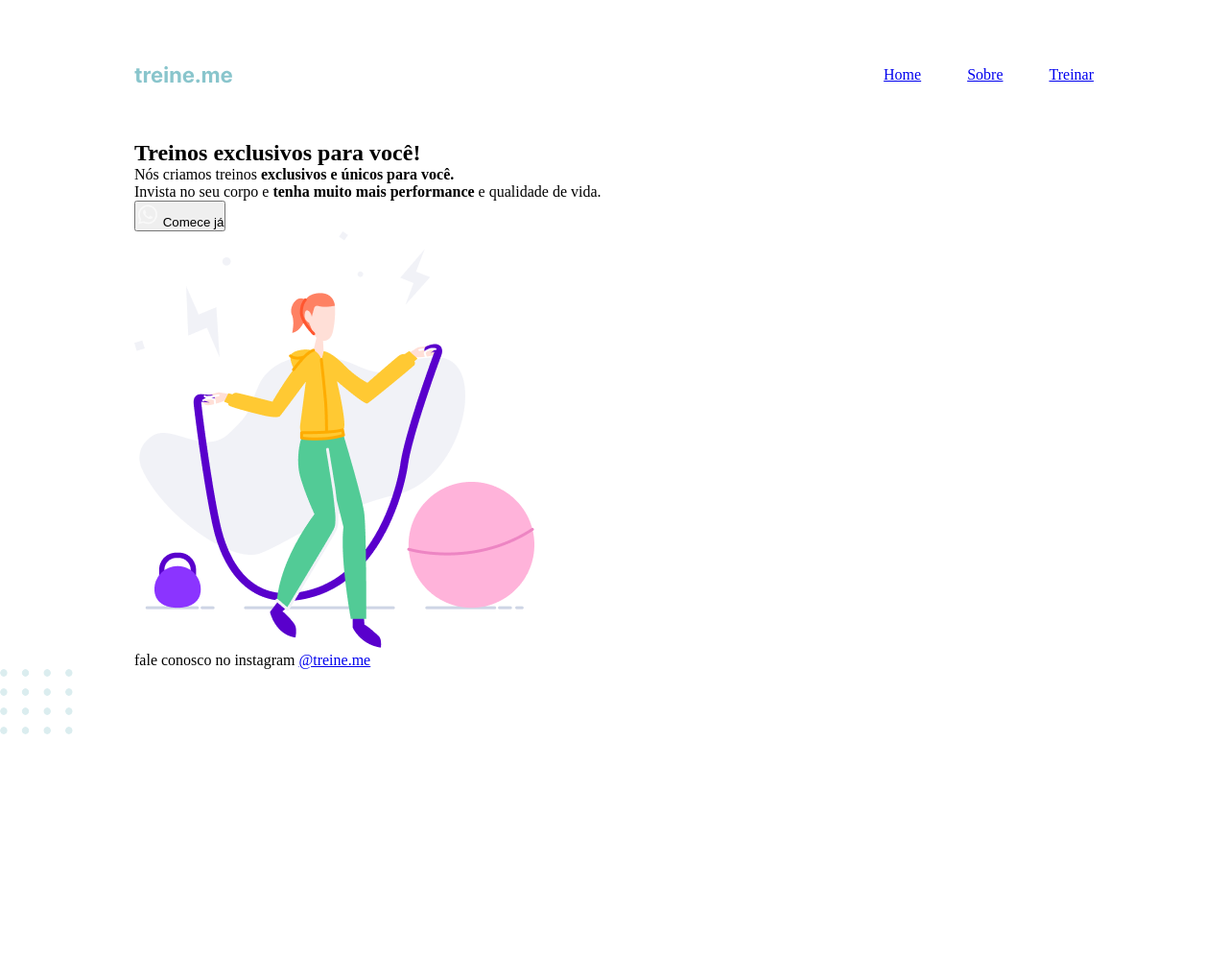
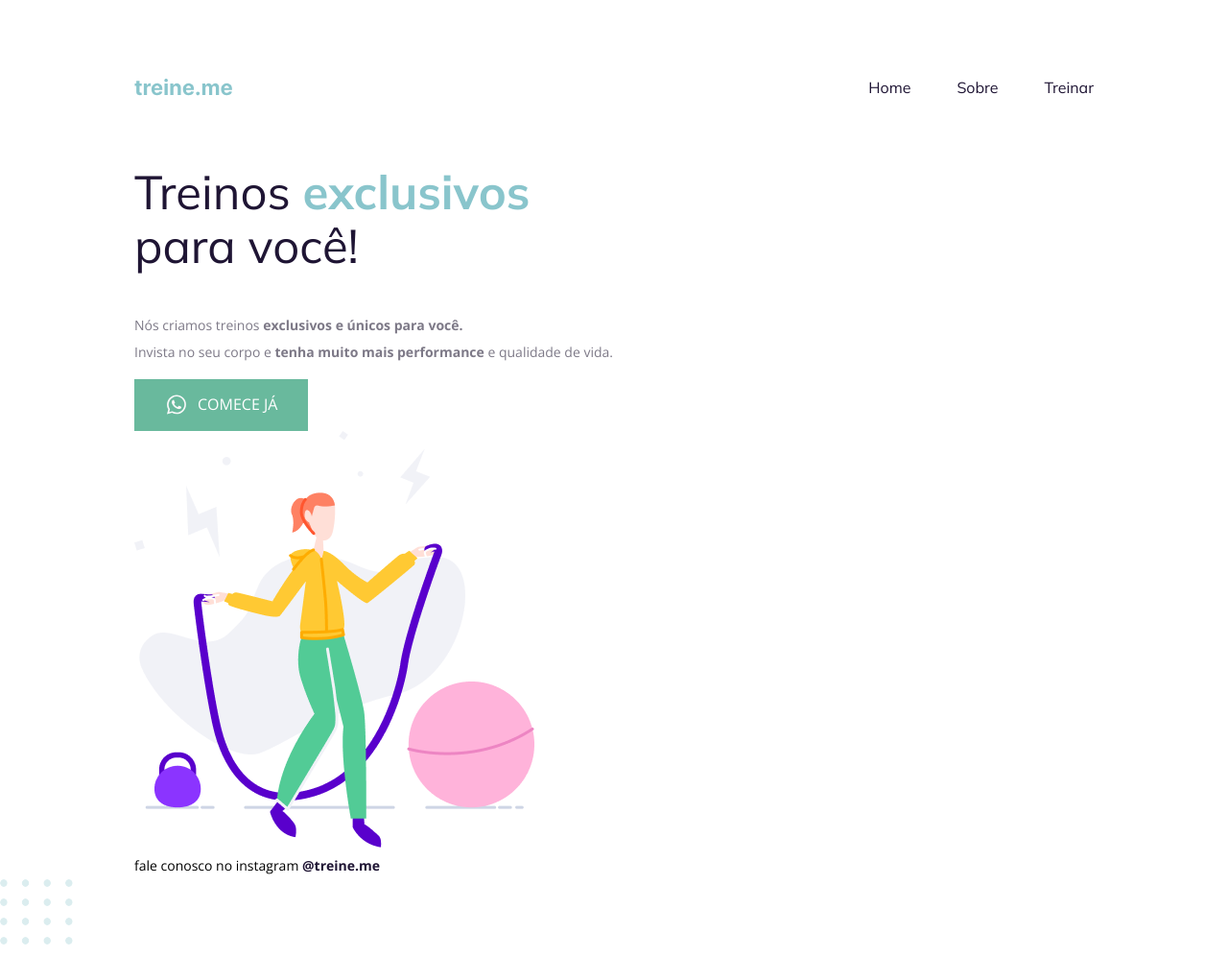
Before and after one commit to Italo-Chiaradia/projeto-02-explorer, a plain HTML site: page index.html in a window 1280 px wide. Shown: the whole page at 96% size. Before the commit the page ends 800 px from the top, so only its background shows below. Drawn offline with nearby package versions, Linux system fonts and the light colour scheme.

Commit message:
adiciona font e cor

```diff
--- a/index.html
+++ b/index.html
@@ -1,10 +1,14 @@
 <!DOCTYPE html>
 <html lang="pt-br">
 <head>
+  <link rel="preconnect" href="https://fonts.googleapis.com">
+  <link rel="preconnect" href="https://fonts.gstatic.com" crossorigin>
   <meta charset="UTF-8">
   <meta name="viewport" content="width=device-width, initial-scale=1.0">
   <title>Treine me</title>
+
   <link rel="stylesheet" href="style.css">
+  <link href="https://fonts.googleapis.com/css2?family=Mulish:wght@400;700&family=Open+Sans:wght@400;700&display=swap" rel="stylesheet">
 </head>
 <body>
   <div class="page">
@@ -29,7 +33,7 @@
 
     <main>
       <section>
-        <h1>Treinos exclusivos para você!</h1>
+        <h1>Treinos <span>exclusivos</span><br> para você!</h1>
         <p>
           Nós criamos treinos <strong>exclusivos e únicos para você.</strong><br>
           Invista no seu corpo e <strong>tenha muito mais performance</strong> e qualidade de vida.
--- a/style.css
+++ b/style.css
@@ -1,7 +1,6 @@
-* {
+body {
   margin: 0;
-  padding: 0;
-  box-sizing: border-box;
+  font-family: 'Open Sans', sans-serif;
 }
 .page {
   width: 1000px;
@@ -19,3 +18,49 @@ ul {
   gap: 48px;
   list-style: none;
 }
+a {
+  color: #1F1534;
+  text-decoration: none;
+}
+ul li a:hover {
+  font-weight: bold;
+}
+h1, ul {
+  font-family: 'Mulish', sans-serif;
+}
+h1 {
+  font-weight: normal;
+  font-size: 49px;
+  line-height: 56px;
+  color: #1F1534;
+}
+h1 span {
+  color: #89C5CC;
+  font-weight: bold;
+}
+p {
+  font-size: 14px;
+  line-height: 28px;
+  color: #7D7987;
+}
+button {
+  text-transform: uppercase;
+  color: #fff;
+  background-color: #69B99D;
+  border: none;
+  cursor: pointer;
+  display: flex;
+  align-items: center;
+  gap: 10px;
+  padding: 14px 32px 15px;
+  font-family: 'Open Sans', sans-serif;
+  font-size: 16px;
+}
+footer {
+  font-size: 14px;
+  line-height: 28px;
+}
+footer a {
+  font-weight: bold;
+  text-decoration: none;
+}
```
